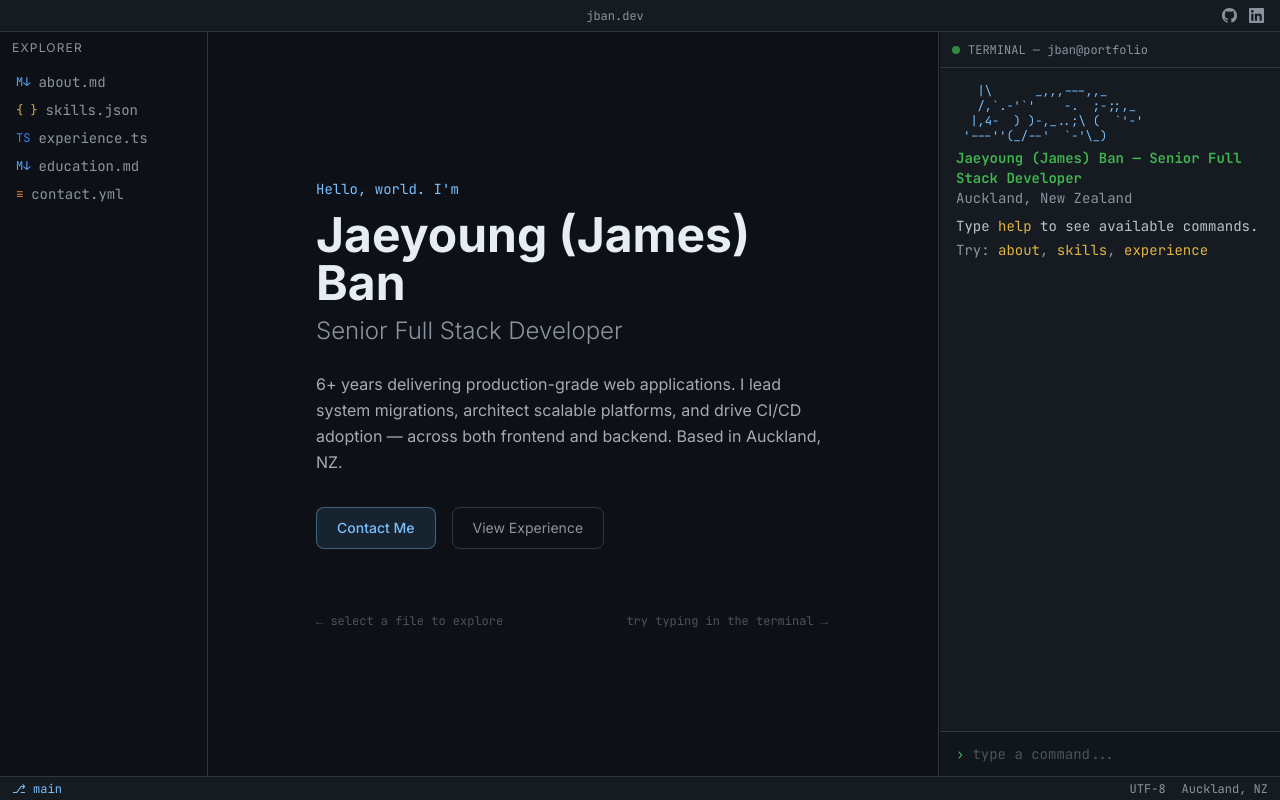
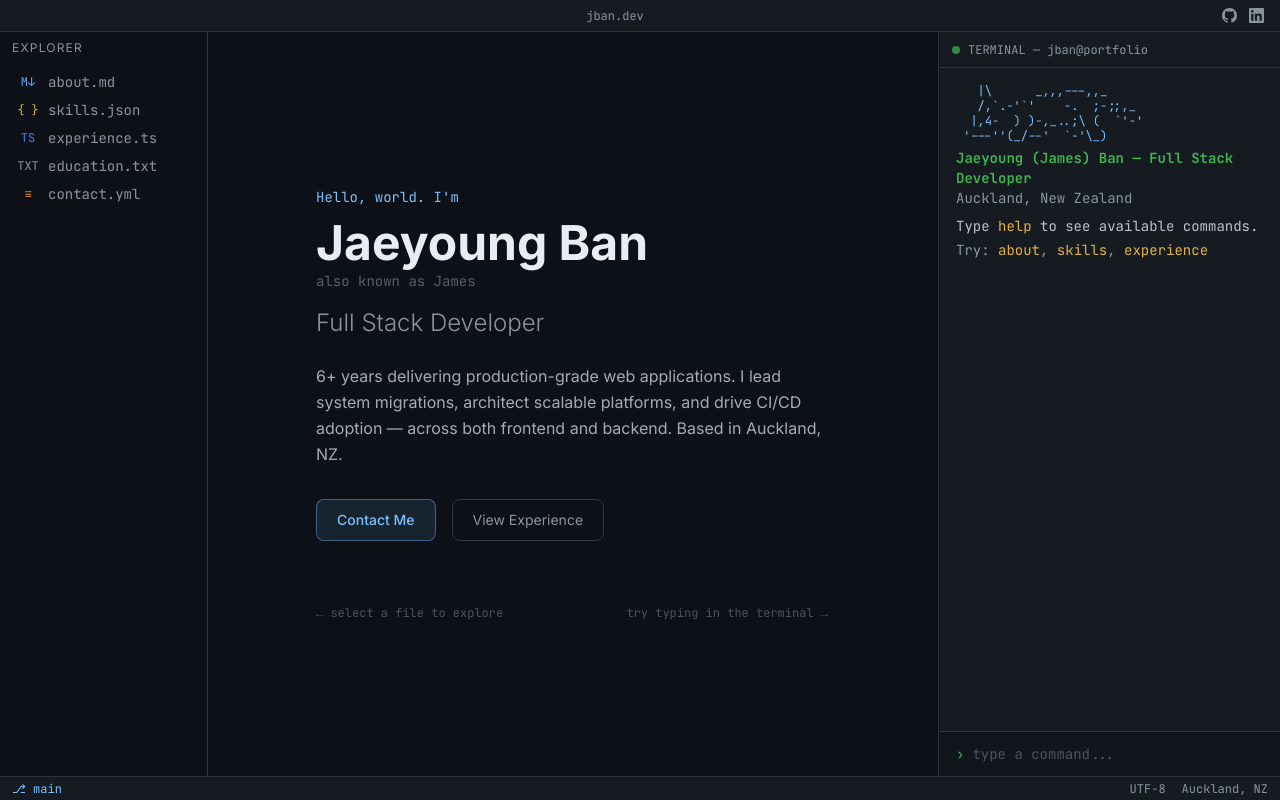
Before and after one commit to LaonHaze/jamesbanwebsite, a React (Vite) app: page / in a window 1280 px wide. Built offline with nearby package versions, Linux system fonts and the light colour scheme.

Commit message:
improvements

```diff
--- a/src/components/About.jsx
+++ b/src/components/About.jsx
@@ -1,13 +1,15 @@
+import { getYearsExperience } from '../utils/experience'
+
 export default function About() {
   return (
     <div className="p-8 max-w-3xl">
       <p className="font-mono text-terminal-cyan text-sm mb-2">$ cat about.md</p>
       <h2 className="text-2xl font-bold text-terminal-text mb-8">About Me</h2>
 
-      <div className="grid md:grid-cols-3 gap-8">
-        <div className="md:col-span-2 space-y-4 text-terminal-text/75 leading-relaxed font-sans">
+      <div className="grid md:grid-cols-5 gap-8">
+        <div className="md:col-span-3 space-y-4 text-terminal-text/75 leading-relaxed font-sans">
           <p>
-            Senior full stack developer with 6+ years of experience delivering production-grade web applications. I've led system migrations, microservices adoption, and integration of business-critical platforms across frontend and backend.
+            Full stack developer with {getYearsExperience()}+ years of experience delivering production-grade web applications. I've led system migrations, microservices adoption, and integration of business-critical platforms across frontend and backend.
           </p>
           <p>
             I drive architectural decisions to improve scalability, maintainability, and deployment reliability — from defining system architecture on greenfield projects to modernising legacy platforms under real constraints.
@@ -17,30 +19,41 @@ export default function About() {
           </p>
         </div>
 
-        <div>
+        <div className="md:col-span-2">
           <div className="bg-terminal-surface border border-terminal-border rounded-lg p-4">
             <p className="text-terminal-muted text-xs font-mono mb-3">quick_facts.json</p>
-            <div className="space-y-2 text-sm font-sans">
-              <div className="flex justify-between">
-                <span className="text-terminal-muted">location</span>
-                <span className="text-terminal-cyan">Auckland, NZ</span>
-              </div>
-              <div className="flex justify-between">
-                <span className="text-terminal-muted">company</span>
-                <span className="text-terminal-cyan">Sandfield</span>
-              </div>
-              <div className="flex justify-between">
-                <span className="text-terminal-muted">role</span>
-                <span className="text-terminal-cyan">Solution Developer</span>
-              </div>
-              <div className="flex justify-between">
-                <span className="text-terminal-muted">experience</span>
-                <span className="text-terminal-cyan">6+ years</span>
-              </div>
-              <div className="flex justify-between">
-                <span className="text-terminal-muted">status</span>
-                <span className="text-terminal-green">Open to work</span>
-              </div>
+            <div className="text-xs font-mono leading-relaxed space-y-0.5">
+              <div className="text-terminal-text">{"{"}</div>
+              {[
+                { key: 'location',   value: 'Auckland, NZ' },
+                { key: 'role',       value: 'Full Stack Developer' },
+                { key: 'experience', value: `${getYearsExperience()} years` },
+                { key: 'education',  value: 'BSc CS, UoA' },
+                { key: 'stack',      value: ['.NET', 'React', 'VBA', 'Python'] },
+                { key: 'languages',  value: ['English', 'Korean'] },
+                { key: 'timezone',   value: 'NZST (UTC+12)' },
+              ].map(({ key, value }, i, arr) => (
+                <div key={key} className="pl-4">
+                  <span className="text-terminal-purple">"{key}"</span>
+                  <span className="text-terminal-text">: </span>
+                  {Array.isArray(value) ? (
+                    <>
+                      <span className="text-terminal-text">{"["}</span>
+                      {value.map((v, j) => (
+                        <span key={v}>
+                          <span className="text-terminal-green">"{v}"</span>
+                          {j < value.length - 1 && <span className="text-terminal-text">, </span>}
+                        </span>
+                      ))}
+                      <span className="text-terminal-text">{"]"}</span>
+                    </>
+                  ) : (
+                    <span className="text-terminal-green">"{value}"</span>
+                  )}
+                  {i < arr.length - 1 && <span className="text-terminal-text">,</span>}
+                </div>
+              ))}
+              <div className="text-terminal-text">{"}"}</div>
             </div>
           </div>
         </div>
--- a/src/components/Education.jsx
+++ b/src/components/Education.jsx
@@ -23,14 +23,12 @@ const ACHIEVEMENTS = [
 export default function Education() {
   return (
     <div className="p-8 max-w-3xl">
-      <p className="font-mono text-terminal-cyan text-sm mb-2">$ cat education.md</p>
+      <p className="font-mono text-terminal-cyan text-sm mb-2">$ ls ~/university/</p>
       <h2 className="text-2xl font-bold text-terminal-text mb-8">Education</h2>
 
-      <div className="relative mb-10">
-        <div className="absolute left-0 top-0 bottom-0 w-px bg-terminal-border ml-1" />
+      <div className="mb-10">
         {EDUCATION.map((edu, i) => (
-          <div key={i} className="relative pl-8">
-            <div className="absolute left-0 top-1.5 w-2.5 h-2.5 rounded-full bg-terminal-cyan border-2 border-terminal-bg" />
+          <div key={i}>
             <div className="bg-terminal-surface border border-terminal-border rounded-lg p-5">
               <div className="flex flex-wrap items-start justify-between gap-2">
                 <div>
--- a/src/components/Layout.jsx
+++ b/src/components/Layout.jsx
@@ -14,7 +14,7 @@ const COMPONENTS = {
   'about.md': About,
   'skills.json': Skills,
   'experience.ts': Experience,
-  'education.md': Education,
+  'education.txt': Education,
   'contact.yml': Contact,
 }
 
--- a/src/components/Sidebar.jsx
+++ b/src/components/Sidebar.jsx
@@ -4,7 +4,7 @@ const FILES = [
   { name: 'about.md' },
   { name: 'skills.json' },
   { name: 'experience.ts' },
-  { name: 'education.md' },
+  { name: 'education.txt' },
   { name: 'contact.yml' },
 ]
 
@@ -29,7 +29,7 @@ export default function Sidebar({ activeFile, onFileClick }) {
                   : 'text-terminal-muted hover:text-terminal-text hover:bg-terminal-surface/50'
               }`}
             >
-              <span className={`text-xs shrink-0 ${color}`}>{icon}</span>
+              <span className={`text-xs shrink-0 w-6 text-center ${color}`}>{icon}</span>
               <span>{name}</span>
             </button>
           )
--- a/src/components/Terminal.jsx
+++ b/src/components/Terminal.jsx
@@ -199,7 +199,7 @@ function WelcomeBanner() {
   |,4-  ) )-,_..;\\ (  \`'-'
  '---''(_/--'  \`-'\\_)`}
       </pre>
-      <p className="text-terminal-green font-semibold mt-1">Jaeyoung (James) Ban — Senior Full Stack Developer</p>
+      <p className="text-terminal-green font-semibold mt-1">Jaeyoung (James) Ban — Full Stack Developer</p>
       <p className="text-terminal-muted text-sm">Auckland, New Zealand</p>
       <p className="text-terminal-text/80 mt-2">
         Type <span className="text-terminal-yellow font-mono">help</span> to see available commands.
--- a/src/components/Welcome.jsx
+++ b/src/components/Welcome.jsx
@@ -1,16 +1,19 @@
+import { getYearsExperience } from '../utils/experience'
+
 export default function Welcome({ onOpenFile, onOpenSidebar }) {
   return (
     <div className="min-h-full flex flex-col items-center justify-center px-12 relative">
       <div className="max-w-lg w-full mt-6 lg:mt-0">
         <p className="font-mono text-terminal-cyan text-sm mb-3">Hello, world. I'm</p>
-        <h1 className="text-4xl lg:text-5xl font-bold text-terminal-text mb-2">
-          Jaeyoung (James) Ban
+        <h1 className="text-4xl lg:text-5xl font-bold text-terminal-text mb-1">
+          Jaeyoung Ban
         </h1>
+        <p className="text-sm text-terminal-muted/60 font-mono mb-4">also known as James</p>
         <h2 className="text-xl lg:text-2xl font-light text-terminal-muted mb-6">
-          Senior Full Stack Developer
+          Full Stack Developer
         </h2>
         <p className="text-terminal-text/70 leading-relaxed mb-8">
-          6+ years delivering production-grade web applications. I lead system migrations, architect scalable platforms, and drive CI/CD adoption — across both frontend and backend. Based in Auckland, NZ.
+          {getYearsExperience()}+ years delivering production-grade web applications. I lead system migrations, architect scalable platforms, and drive CI/CD adoption — across both frontend and backend. Based in Auckland, NZ.
         </p>
         <div className="flex gap-4 flex-wrap mb-4 lg:mb-16">
           <button
--- a/src/components/fileIcons.js
+++ b/src/components/fileIcons.js
@@ -3,6 +3,7 @@ const ICONS = {
   json: { icon: '{ }', color: 'text-terminal-yellow' },
   ts:   { icon: 'TS', color: 'text-blue-500' },
   yml:  { icon: '≡', color: 'text-orange-400' },
+  txt:  { icon: 'TXT', color: 'text-terminal-muted' },
 }
 
 export function getFileIcon(filename) {
--- a/src/data/commands.js
+++ b/src/data/commands.js
@@ -1,3 +1,5 @@
+import { getYearsExperience } from '../utils/experience'
+
 export const COMMANDS = {
   help: {
     description: 'List all available commands',
@@ -16,10 +18,10 @@ export const COMMANDS = {
   about: {
     description: 'Who am I',
     output: () => [
-      { type: 'title', text: 'Jaeyoung (James) Ban — Senior Full Stack Developer' },
+      { type: 'title', text: 'Jaeyoung (James) Ban — Full Stack Developer' },
       { type: 'text', text: 'Based in Auckland, New Zealand.' },
       { type: 'spacer' },
-      { type: 'text', text: 'Senior full stack developer with 6+ years of experience delivering production-grade web applications. I\'ve led system migrations, microservices adoption, and integration of business-critical platforms across frontend and backend.' },
+      { type: 'text', text: `Full stack developer with ${getYearsExperience()}+ years of experience delivering production-grade web applications. I've led system migrations, microservices adoption, and integration of business-critical platforms across frontend and backend.` },
       { type: 'spacer' },
       { type: 'text', text: 'I drive architectural decisions to improve scalability, maintainability, and deployment reliability — and leverage AI-assisted tools to support development workflows where appropriate.' },
     ],
--- /dev/null
+++ b/src/utils/experience.js
@@ -0,0 +1,5 @@
+export function getYearsExperience() {
+  const start = new Date(2019, 10)
+  const now = new Date()
+  return Math.floor((now - start) / (1000 * 60 * 60 * 24 * 365.25))
+}
```
